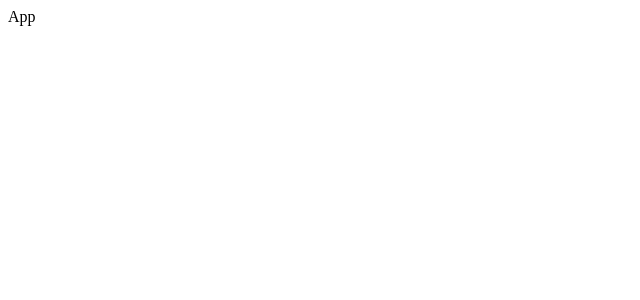
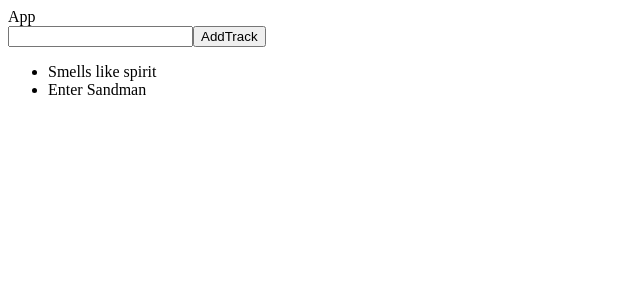
Before and after one commit to alexandr-semak/react-redux, a React (Create React App) app: page / in a window 1280 px wide. Shown: the top 300 px of the page, without its empty margins (0-640 px from the left). Built offline with nearby package versions, Linux system fonts and the light colour scheme.

Commit message:
AddTrack connect from react-redux

```diff
--- a/src/App.js
+++ b/src/App.js
@@ -4,7 +4,12 @@ import AddTrack from "./Components/Tracks/AddTrack";
 
 class App extends Component {
   render() {
-    return <div className="App">App</div>;
+    return (
+      <div className="App">
+        App
+        <AddTrack />
+      </div>
+    );
   }
 }
 
--- a/src/Components/Tracks/AddTrack.jsx
+++ b/src/Components/Tracks/AddTrack.jsx
@@ -4,8 +4,25 @@ import { connect } from "react-redux";
 class AddTrack extends Component {
   state = {};
   render() {
-    return <div>addTrack</div>;
+    console.log(this.props.testStore);
+    const { testStore } = this.props;
+    return (
+      <div>
+        <input type="text" />
+        <button>AddTrack</button>
+        <ul>
+          {testStore.map((track, i) => (
+            <li key={i}>{track}</li>
+          ))}
+        </ul>
+      </div>
+    );
   }
 }
 
-export default AddTrack;
+export default connect(
+  state => ({
+    testStore: state
+  }),
+  dispatch => ({})
+)(AddTrack);
--- a/src/index.js
+++ b/src/index.js
@@ -5,9 +5,9 @@ import { createStore } from "redux";
 import { Provider } from "react-redux";
 //import { counter } from "./reducers/counter";
 
-const store = createStore(playlist);
+const initialState = ["Smells like spirit", "Enter Sandman"];
 
-function playlist(state = [], action) {
+function playlist(state = initialState, action) {
   console.log(action);
   if (action.type === "ADD_TRACK") {
     return [...state, action.payload];
@@ -15,6 +15,8 @@ function playlist(state = [], action) {
 
   return state;
 }
+
+const store = createStore(playlist);
 
 ReactDOM.render(
   <Provider store={store}>
```
